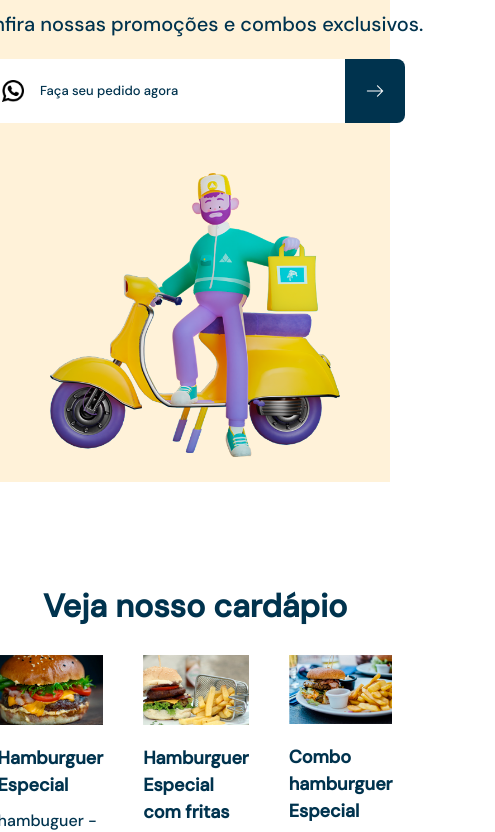
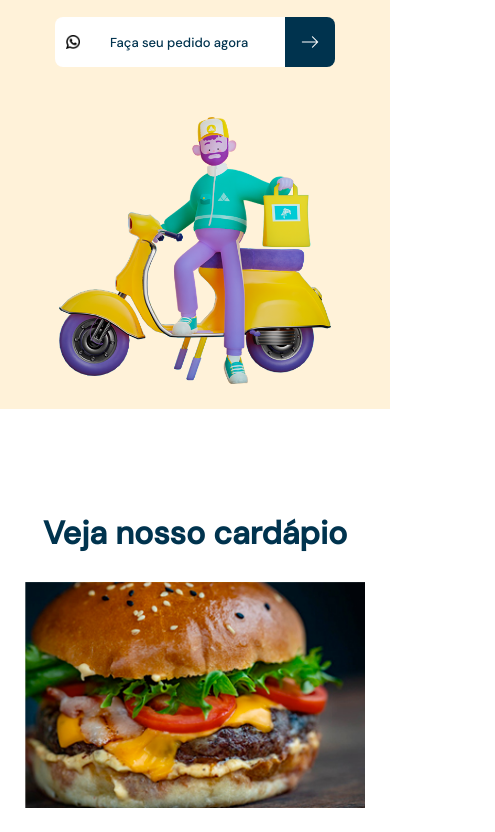
Before and after one commit to michaelprocha/french-fries, a plain HTML site: page index.html in a window 390 px wide. Shown: the part 290-1122 px from the top of the page, 495 px wide, since content can reach past the window. Drawn offline with Linux system fonts and the light colour scheme.

Commit message:
add mobile and tablet layout

```diff
--- a/scss/_components.scss
+++ b/scss/_components.scss
@@ -201,10 +201,19 @@
         @include var.breakpoints(var.$notebook) {
             padding: calc(20 / 16 * 1rem) 0 0 0;
         }
+
+        @include var.breakpoints(var.$mobile) {
+            font-size: calc(var.$large-size / 16 * 1rem);
+            width: auto;
+            font-weight: var.$bold-weight;
+        }
     }
 
     &__text {
         @extend %hero-text;
+        @include var.breakpoints(var.$mobile) {
+            font-size: calc(var.$base-size / 16 * 1rem);
+        }
     }
 
     &__input-area {
@@ -221,6 +230,11 @@
         background-size: 6%;
         background-position: 5% 50%;
         @extend %hero-input;
+        @include var.breakpoints(var.$mobile) {
+            width: calc(230 / 16 * 1rem);
+            height: calc(50 / 16 * 1rem);
+            padding: calc(10 / 16 * 1rem) 0 calc(10 / 16 * 1rem) calc(55 / 16 * 1rem);
+        }
 
         &::placeholder {
             @extend %hero-input;
@@ -235,6 +249,10 @@
         display: flex;
         align-items: center;
         justify-content: center;
+        @include var.breakpoints(var.$mobile) {
+            height: calc(50 / 16 * 1rem);
+            width: calc(50 / 16 * 1rem);
+        }
     }
 }
 
@@ -269,24 +287,27 @@
     justify-content: center;
     &__image {
         animation-name: delivery;
-        animation-duration: 1.5s;
+        animation-duration: 1s;
         animation-timing-function: ease-in;
         animation-iteration-count: 1;
+        @include var.breakpoints(var.$mobile) {
+            width: 80%;
+        }
     }
 }
 
 @keyframes delivery {
     0% {
-        transform: translateX(1000px);
+        transform: translateX(120%) rotate(4deg);
     }
     70% {
-        transform: translateX(0px);
+        transform: translateX(0%) rotate(0deg);
     }
     80% {
-        transform: translateX(-20px);
+        transform: translateX(-10%) rotate(-2deg);
     }
     100% {
-        transform: translateX(0);
+        transform: translateX(0) rotate(0deg);
     }
 }
 
@@ -304,6 +325,9 @@
     &__subtitle {
         @extend %dishes-title;
         padding-bottom: calc(25 / 16 * 1rem);
+        @include var.breakpoints(var.$mobile) {
+            text-align: center;
+        }
     }
 
     &__list {
@@ -312,6 +336,19 @@
         grid-template-rows: 1fr 1fr;
         gap: calc(55 / 16 * 1rem) calc(40 / 16 * 1rem);
         padding-bottom: calc(35 / 16 * 1rem);
+
+        @include var.breakpoints(var.$notebook) {
+            grid-template-columns: 1fr 1fr;
+            grid-template-rows: 1fr 1fr 1fr;
+            gap: calc(50 / 16 * 1rem);
+        }
+
+        @include var.breakpoints(var.$tablet) {
+            display: flex;
+            flex-direction: column;
+            align-items: center;
+            justify-content: center;
+        }
     }
 
     &__button {
--- a/scss/_layouts.scss
+++ b/scss/_layouts.scss
@@ -8,6 +8,9 @@ header {
     align-items: center;
     justify-content: center;
     padding: calc(15 / 16 * 1rem) calc(var.$padding-spacing / 16 * 1rem);
+    @include var.breakpoints(var.$tablet) {
+        padding: calc(15 / 16 * 1rem) calc(var.$padding-spacing-small / 16 * 1rem);
+    }
 }
 
 header > div {
@@ -29,6 +32,7 @@ header > div {
     height: 100vh;
     width: 100%;
     display: block;
+    z-index: 3;
 
     &--disabled {
         display: none;
@@ -115,16 +119,18 @@ main {
     display: flex;
     justify-content: center;
     align-items: center;
+    @include var.breakpoints(var.$tablet) {
+        padding: calc(25 / 16 * 1rem) calc(var.$padding-spacing-small / 16 * 1rem);
+    }
 }
 
 .banner {
-
     max-width: calc(var.$content-spacing / 16 * 1rem);
     width: 100%;
     display: flex;
     justify-content: space-between;
 
-    @include var.breakpoints(var.$notebook){
+    @include var.breakpoints(var.$notebook) {
         flex-direction: column;
         align-items: center;
         gap: calc(50 / 16 * 1rem);
@@ -133,7 +139,11 @@ main {
 
 //dishes
 
-.section-dishes{
+.section-dishes {
+    padding: 0 calc(var.$padding-spacing / 16 * 1rem);
     display: flex;
     justify-content: center;
+    @include var.breakpoints(var.$tablet) {
+        padding: 0 calc(var.$padding-spacing-small / 16 * 1rem);
+    }
 }
--- a/scss/_variables.scss
+++ b/scss/_variables.scss
@@ -1,10 +1,10 @@
 //colors
-$primary-color: #00334E;
-$segundary-color: #FFF2D9;
-$tertiary-color: #00CC99;
-$background-color: #FFFFFF;
+$primary-color: #00334e;
+$segundary-color: #fff2d9;
+$tertiary-color: #00cc99;
+$background-color: #ffffff;
 $detail-color1: #444444;
-$detail-color2: #DCDCDC;
+$detail-color2: #dcdcdc;
 $detail-color3: #eb1010;
 $detail-color4: rgb(0, 0, 0, 0.5);
 $detail-color5: #b42c2c;
@@ -30,14 +30,25 @@ $xxlarge-size: 52;
 //spacing
 $content-spacing: 1200;
 $padding-spacing: 50;
+$padding-spacing-small: 25;
 
 //breakpoints
 $notebook: 1050px;
+$tablet: 820px;
+$mobile: 580px;
 
-@mixin breakpoints($size){
-    @if $size == $notebook{
+@mixin breakpoints($size) {
+    @if $size == $notebook {
         @media screen and (max-width: 1050px) {
-            @content
+            @content;
+        }
+    } @else if $size == $tablet {
+        @media screen and (max-width: 820px) {
+            @content;
+        }
+    } @else if $size == $mobile {
+        @media screen and (max-width: 580px) {
+            @content;
         }
     }
 }
```
Also changed, not shown: css/index.css.
